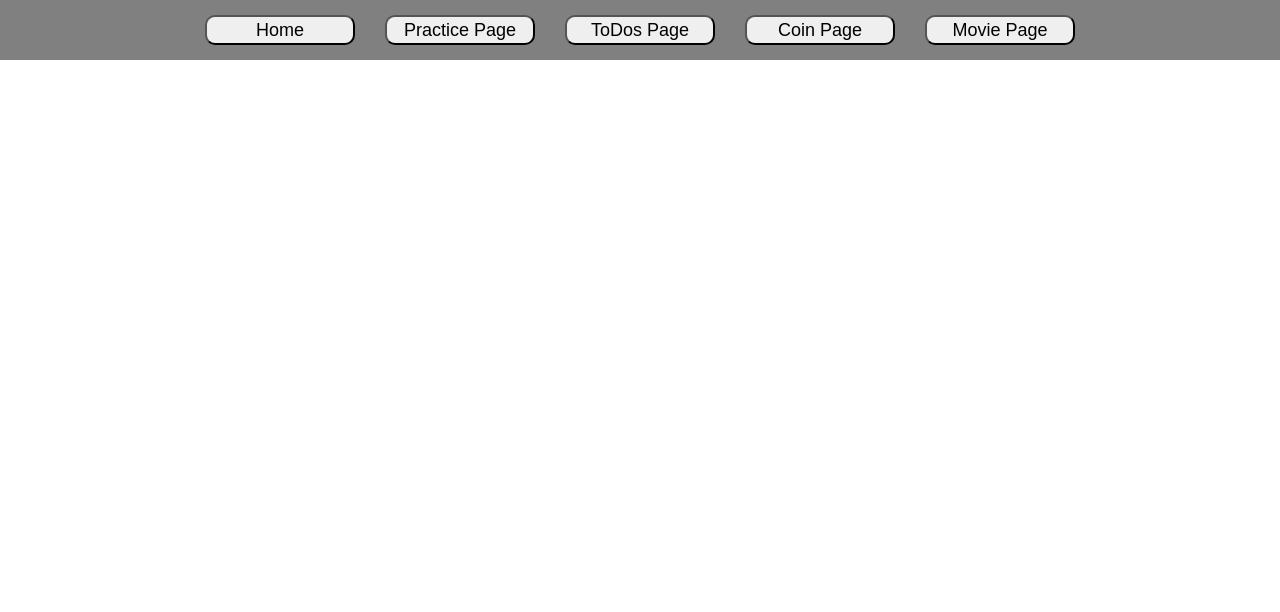
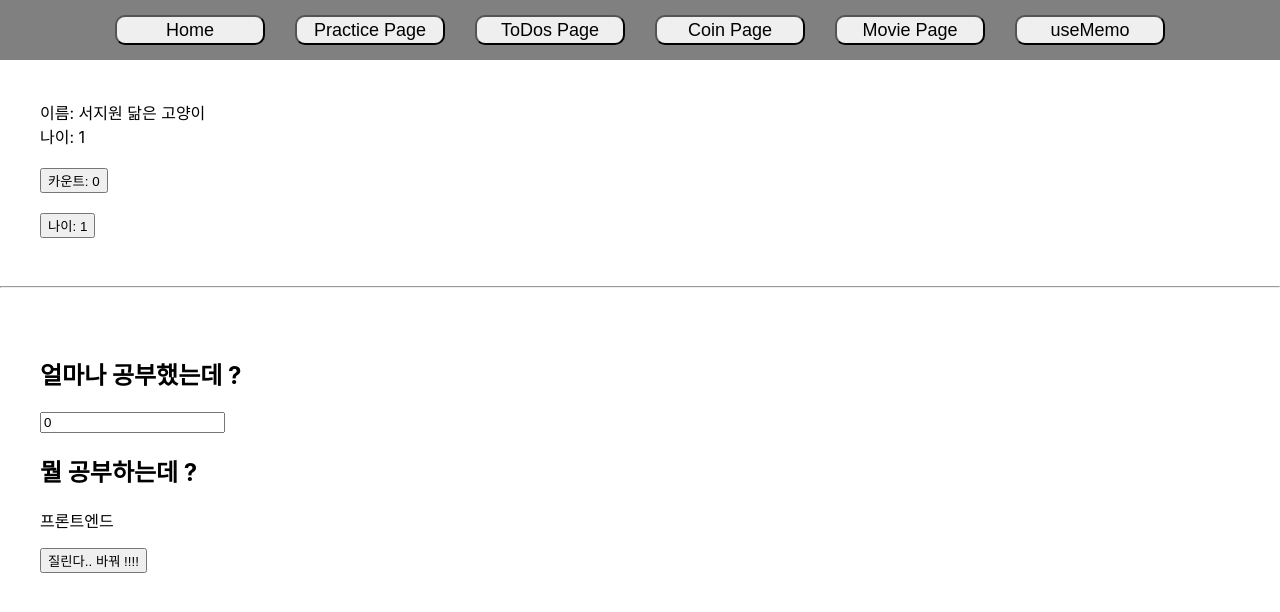
Before and after one commit to jwseo4074/movieWeb, a React (Create React App) app in the folder my-app/: page /usememopractice in a window 1280 px wide. Shown: the top 612 px of the page. Built offline with nearby package versions, Linux system fonts and the light colour scheme.

Commit message:
Add useMemo Practice Page

```diff
--- a/my-app/src/App.js
+++ b/my-app/src/App.js
@@ -6,6 +6,8 @@ import ToDosPage from './Page/ToDosPage';
 import Header from './Component/Header';
 import CoinPage from './Page/CoinPage';
 import MoviePage from './Page/MoviePage';
+import UseMemoPracticePage from './Page/UseMemoPracticePage';
+
 import Detail from './Component/Detail';
 import { BrowserRouter as Router, Route, Routes } from 'react-router-dom';
 
@@ -17,6 +19,7 @@ function App() {
 				<Routes>
 					<Route path="/" element={<HomePage />} />
 					<Route path="/practicepage" element={<PracticePage />} />
+					<Route path="/usememopractice" element={<UseMemoPracticePage />} />
 					<Route path="/todospage" element={<ToDosPage />} />
 					<Route path="/coinpage" element={<CoinPage />} />
 					<Route path="/moviepage" element={<MoviePage />} />
--- /dev/null
+++ b/my-app/src/Component/CatInfo.jsx
@@ -0,0 +1,20 @@
+import React, { useMemo } from 'react';
+
+const CatInfo = ({ name, age }) => {
+	function checkRerender() {
+		console.log('render2');
+	}
+
+	const memo = useMemo(checkRerender, [name, age]);
+	// 뒤에 인자인 name이나 age가 변경되지 않는 이상 checkRerender 함수가 실행되지 않는다.
+	// 둘 중에 하나라도 변경이 있으면 함수가 실행이 된다.
+
+	return (
+		<div>
+			<div>이름: {name}</div>
+			<div>나이: {age}</div>
+		</div>
+	);
+};
+
+export default CatInfo;
--- a/my-app/src/Component/Header.jsx
+++ b/my-app/src/Component/Header.jsx
@@ -25,6 +25,10 @@ function Header() {
 			<Link to="/moviepage">
 				<button className="headerDivBtn"> Movie Page </button>
 			</Link>
+
+			<Link to="/usememopractice">
+				<button className="headerDivBtn"> useMemo </button>
+			</Link>
 		</div>
 	);
 }
--- /dev/null
+++ b/my-app/src/Page/UseMemoPracticePage.jsx
@@ -0,0 +1,69 @@
+import CatInfo from '../Component/CatInfo';
+import React, { useState, useEffect, useMemo } from 'react';
+
+function UseMemoPracticePage() {
+	const [count, setCount] = useState(0);
+	// 카운트는 메모 안해줬음 => 그냥 렌더링 확인용
+
+	const [age, setAge] = useState(1);
+	// age는 메모 해줬음 => useMemo를 사용해줬을 때 렌더링 확인용
+
+	function plusCOunt() {
+		setCount(count => count + 1);
+	}
+
+	function plusAge() {
+		setAge(age => age + 1);
+	}
+
+	const [num, setNum] = useState(0);
+	const [isFront, setIsFront] = useState(true);
+
+	const developer = isFront ? '프론트엔드' : '백엔드';
+	useEffect(() => {
+		console.log('render3');
+	}, [developer]);
+
+	// const developer = {
+	// 	field: isFront ? '프론트엔드' : '백엔드',
+	// };
+	// const developer = useMemo(() => {
+	// 	return {
+	// 		field: isFront ? '프론트엔드' : '백엔드',
+	// 	};
+	// }, [isFront]);
+
+	return (
+		<>
+			<div style={{ padding: '40px' }}>
+				<CatInfo name="서지원 닮은 고양이" age={age} />
+				{console.log('render1')}
+				<button onClick={plusCOunt} style={{ marginTop: '20px' }}>
+					카운트: {count}
+				</button>
+				<br />
+				<button onClick={plusAge} style={{ marginTop: '20px' }}>
+					나이: {age}
+				</button>
+			</div>
+			<hr />
+			<div style={{ padding: '40px' }}>
+				<h2> 얼마나 공부했는데 ? </h2>
+				<input
+					type="number"
+					value={num}
+					onChange={e => {
+						setNum(e.target.value);
+					}}
+				/>
+
+				<h2> 뭘 공부하는데 ? </h2>
+				<p> {developer}</p>
+				{/* <p> {developer.field} </p> */}
+
+				<button onClick={() => setIsFront(!isFront)}> 질린다.. 바꿔 !!!! </button>
+			</div>
+		</>
+	);
+}
+export default UseMemoPracticePage;
```
